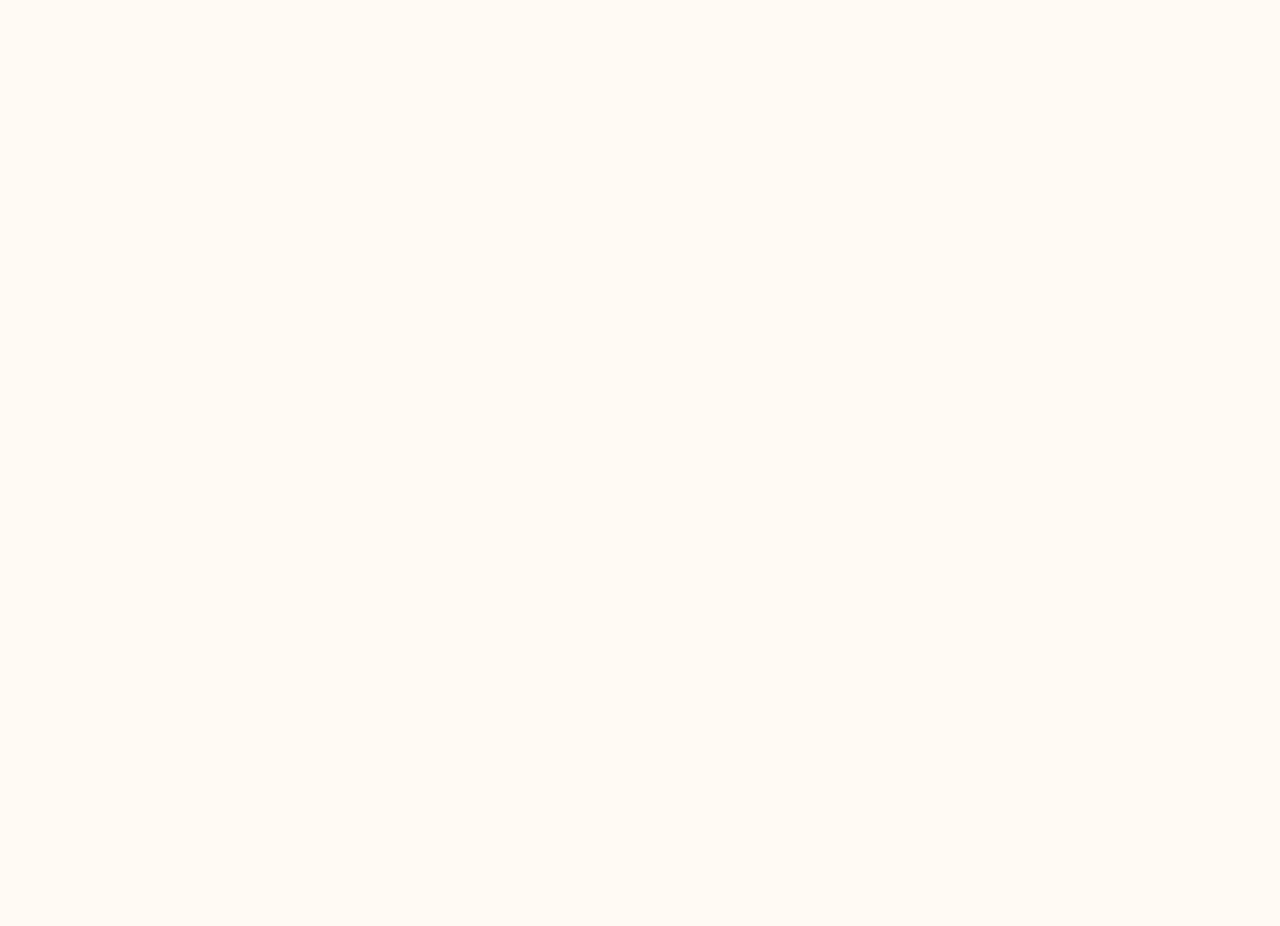
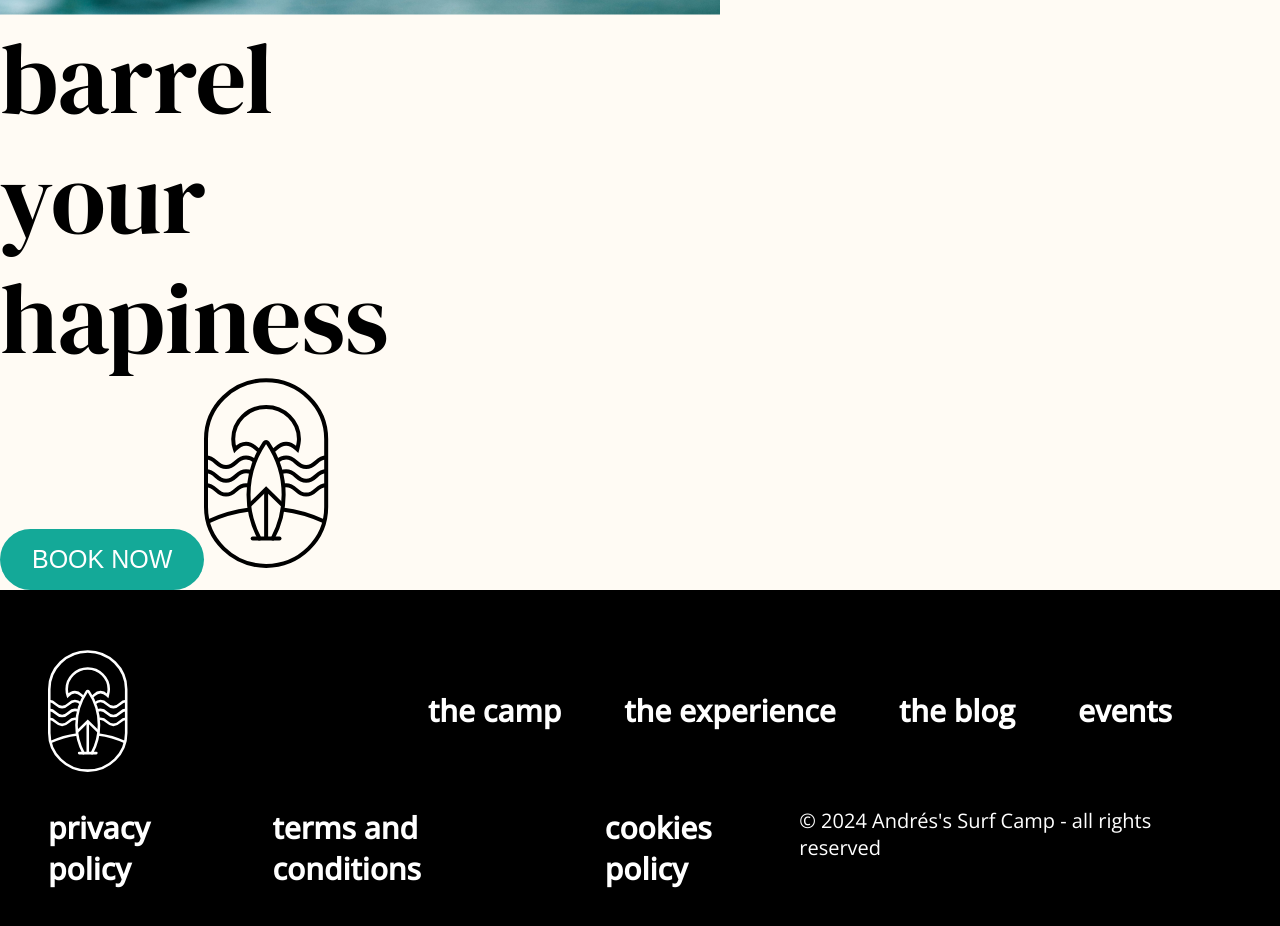
Before and after one commit to andresito87/Surf-Camp-Blog, a Next.js app in the folder surfcamp_frontend/: page / in a window 1280 px wide. Shown: the part 400-1326 px from the top of the page. Before the commit the page ends 800 px from the top, so only its background shows below. Built offline with nearby package versions, Linux system fonts and the light colour scheme.

Commit message:
adding hero section

```diff
--- /dev/null
+++ b/surfcamp_frontend/app/_components/HeroSection.jsx
@@ -0,0 +1,28 @@
+import Link from "next/link";
+
+const HeroSection = ({ imgSrc, headline, theme = "turquoise" }) => {
+  return (
+    <section className="hero">
+      <div className="hero__background">
+        <img
+          src={imgSrc || "/assets/hero-home.png"}
+          alt="Surfing on a beach"
+          className="hero__background-image"
+        />
+      </div>
+      <div className={`hero__headline hero__headline--${theme}`}>
+        {headline}
+      </div>
+      <button className={`btn btn--medium btn--${theme}`}>
+        <Link href="/events">BOOK NOW</Link>
+      </button>
+      <img
+        className={`hero__logo hero__logo--${theme}`}
+        src="/assets/logo.svg"
+        alt=""
+      />
+    </section>
+  );
+};
+
+export default HeroSection;
--- /dev/null
+++ b/surfcamp_frontend/app/_components/Layout/Footer.jsx
@@ -0,0 +1,50 @@
+import Link from "next/link";
+
+const footer = () => {
+  const navItems = [
+    { name: "the camp", href: "/" },
+    { name: "the experience", href: "/experience" },
+    { name: "the blog", href: "/blog" },
+    { name: "events", href: "/events" },
+  ];
+
+  const policies = [
+    { name: "privacy policy", href: "/privacy" },
+    { name: "terms and conditions", href: "/terms" },
+    { name: "cookies policy", href: "/cookies" },
+  ];
+  return (
+    <footer className="footer">
+      <nav className="footer__nav">
+        <img
+          className="footer__logo"
+          src="/assets/logo.svg"
+          alt="Logo Surf Camp"
+        />
+        <ul className="footer__links">
+          {navItems.map((item) => (
+            <li key={item.name}>
+              <Link href={item.href}>
+                <h5>{item.name}</h5>
+              </Link>
+            </li>
+          ))}
+        </ul>
+      </nav>
+      <div className="footer__policies">
+        <ul className="footer__policies-nav">
+          {policies.map((policy) => (
+            <li key={policy.name}>
+              <Link href={policy.href}>
+                <h5>{policy.name}</h5>
+              </Link>
+            </li>
+          ))}
+        </ul>
+        <p className="copy">© 2024 Andrés's Surf Camp - all rights reserved</p>
+      </div>
+    </footer>
+  );
+};
+
+export default footer;
--- a/surfcamp_frontend/app/layout.js
+++ /dev/null
@@ -1,18 +0,0 @@
-import './../sass/main.scss';
-import Header from './_components/Layout/Header';
-
-export const metadata = {
-  title: 'Create Next App',
-  description: 'Generated by create next app',
-};
-
-export default function RootLayout({ children }) {
-  return (
-    <html lang="en">
-      <body>
-        <Header />
-        {children}
-      </body>
-    </html>
-  );
-}
--- /dev/null
+++ b/surfcamp_frontend/app/layout.jsx
@@ -0,0 +1,20 @@
+import "./../sass/main.scss";
+import Header from "./_components/Layout/Header";
+import Footer from "./_components/Layout/Footer";
+
+export const metadata = {
+  title: "Create Next App",
+  description: "Generated by create next app",
+};
+
+export default function RootLayout({ children }) {
+  return (
+    <html lang="en">
+      <body>
+        <Header />
+        {children}
+        <Footer />
+      </body>
+    </html>
+  );
+}
--- a/surfcamp_frontend/app/page.js
+++ /dev/null
@@ -1,5 +0,0 @@
-import Image from 'next/image';
-
-export default function Home() {
-  return <main></main>;
-}
--- /dev/null
+++ b/surfcamp_frontend/app/page.jsx
@@ -0,0 +1,17 @@
+import Image from "next/image";
+import HeroSection from "./_components/HeroSection";
+
+export default function Home() {
+  const heroHeadLine = (
+    <>
+      <h1>barrel</h1>
+      <h1>your</h1>
+      <h1>hapiness</h1>
+    </>
+  );
+  return (
+    <main>
+      <HeroSection headline={heroHeadLine} />
+    </main>
+  );
+}
--- /dev/null
+++ b/surfcamp_frontend/sass/components/_footer.scss
@@ -0,0 +1,42 @@
+.footer {
+  background-color: black;
+  color: white;
+  padding: 6rem 4.8rem 4.5rem;
+
+  &__logo {
+    width: 8rem;
+    filter: invert(99%) sepia(3%) saturate(825%) hue-rotate(200deg)
+      brightness(118%) contrast(100%);
+  }
+
+  &__nav {
+    display: flex;
+    justify-content: space-between;
+    align-items: center;
+    padding-right: 6rem;
+    margin-bottom: 3.5rem;
+  }
+
+  &__links {
+    display: flex;
+    list-style: none;
+
+    & li:not(:last-of-type) {
+      margin-right: 6.3rem;
+    }
+  }
+
+  &__policies {
+    display: flex;
+    justify-content: space-between;
+  }
+
+  &__policies-nav {
+    display: flex;
+    list-style: none;
+
+    & li:not(:last-of-type) {
+      margin-right: 3.5rem;
+    }
+  }
+}
--- a/surfcamp_frontend/sass/main.scss
+++ b/surfcamp_frontend/sass/main.scss
@@ -6,3 +6,4 @@
 
 @import "components/header";
 @import "components/button";
+@import "components/footer";
```
Also changed, not shown: 2 other files (tests, documents, lock files or other folders).
